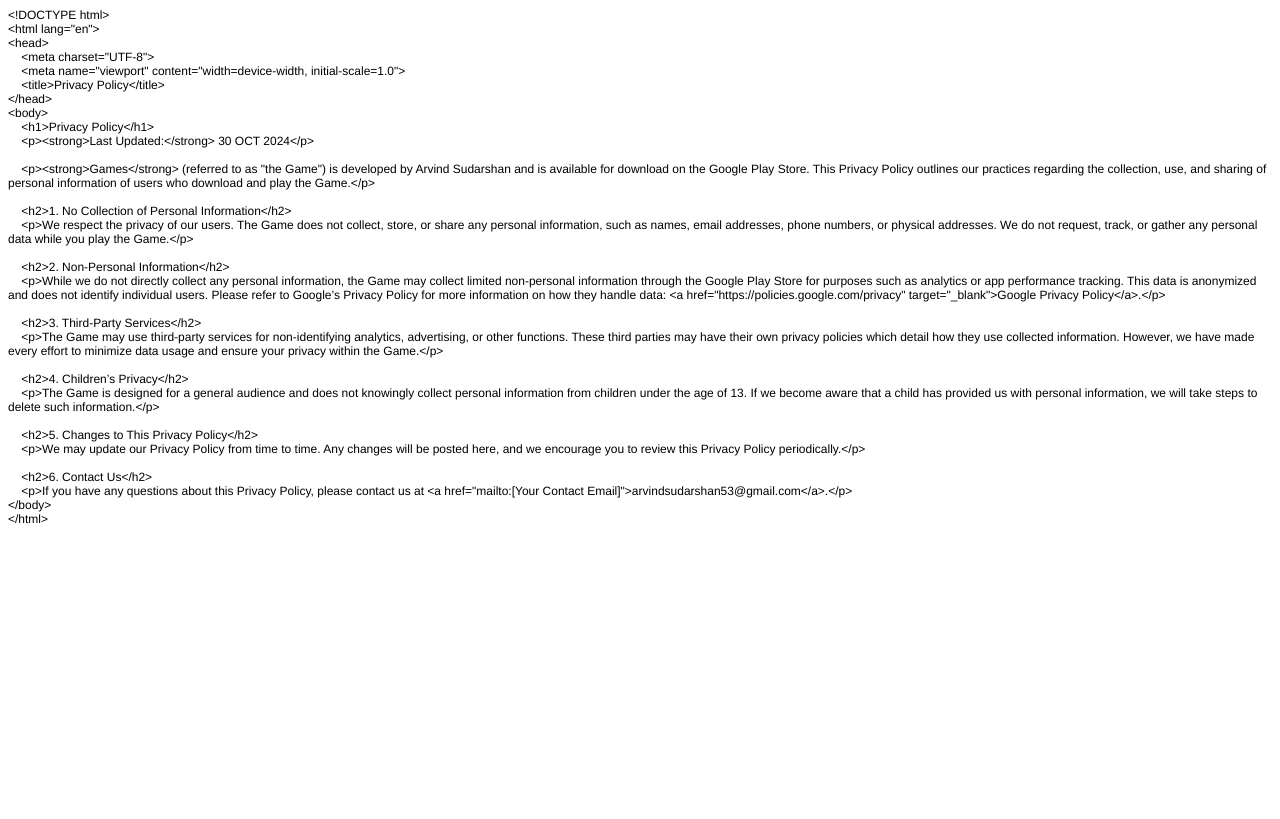
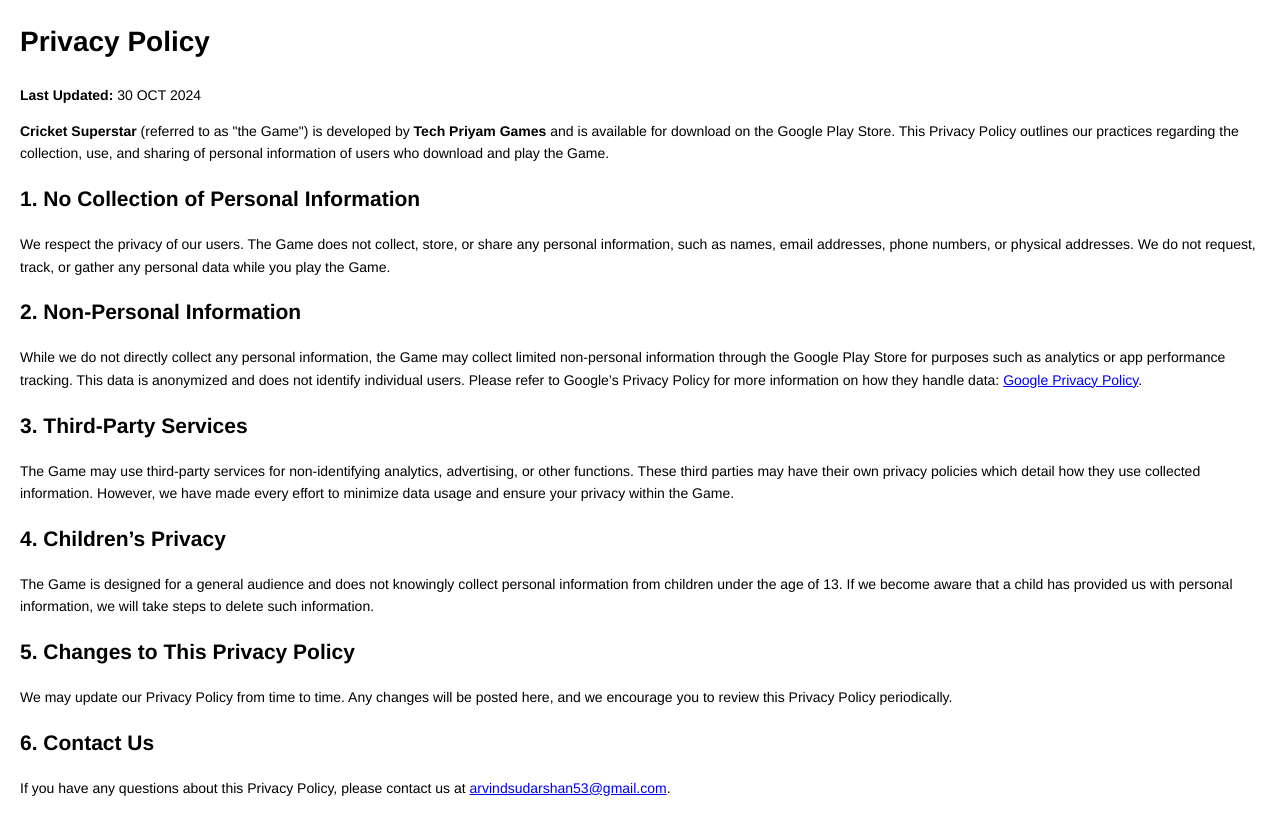
Before and after one commit to arvindsudarshan53/privacypolicy, a plain HTML site: page PrivacyPolicy.html in a window 1280 px wide. Drawn offline with Linux system fonts and the light colour scheme.

Commit message:
Update PrivacyPolicy.html

```diff
--- a/PrivacyPolicy.html
+++ b/PrivacyPolicy.html
@@ -3,46 +3,36 @@
 <head>
   <meta http-equiv="Content-Type" content="text/html; charset=utf-8">
   <meta http-equiv="Content-Style-Type" content="text/css">
-  <title></title>
-  <meta name="Generator" content="Cocoa HTML Writer">
-  <meta name="CocoaVersion" content="2299.7">
+  <title>Privacy Policy</title>
+  <meta name="viewport" content="width=device-width, initial-scale=1.0">
   <style type="text/css">
-    p.p1 {margin: 0.0px 0.0px 0.0px 0.0px; font: 12.0px Helvetica}
-    p.p2 {margin: 0.0px 0.0px 0.0px 0.0px; font: 12.0px Helvetica; min-height: 14.0px}
+    body { font-family: Helvetica, sans-serif; font-size: 14px; line-height: 1.6; margin: 20px; }
   </style>
 </head>
 <body>
-<p class="p1">&lt;!DOCTYPE html&gt;</p>
-<p class="p1">&lt;html lang="en"&gt;</p>
-<p class="p1">&lt;head&gt;</p>
-<p class="p1"><span class="Apple-converted-space">    </span>&lt;meta charset="UTF-8"&gt;</p>
-<p class="p1"><span class="Apple-converted-space">    </span>&lt;meta name="viewport" content="width=device-width, initial-scale=1.0"&gt;</p>
-<p class="p1"><span class="Apple-converted-space">    </span>&lt;title&gt;Privacy Policy&lt;/title&gt;</p>
-<p class="p1">&lt;/head&gt;</p>
-<p class="p1">&lt;body&gt;</p>
-<p class="p1"><span class="Apple-converted-space">    </span>&lt;h1&gt;Privacy Policy&lt;/h1&gt;</p>
-<p class="p1"><span class="Apple-converted-space">    </span>&lt;p&gt;&lt;strong&gt;Last Updated:&lt;/strong&gt; 30 OCT 2024&lt;/p&gt;</p>
-<p class="p2"><br></p>
-<p class="p1"><span class="Apple-converted-space">    </span>&lt;p&gt;&lt;strong&gt;Games&lt;/strong&gt; (referred to as "the Game") is developed by Arvind Sudarshan and is available for download on the Google Play Store. This Privacy Policy outlines our practices regarding the collection, use, and sharing of personal information of users who download and play the Game.&lt;/p&gt;</p>
-<p class="p2"><br></p>
-<p class="p1"><span class="Apple-converted-space">    </span>&lt;h2&gt;1. No Collection of Personal Information&lt;/h2&gt;</p>
-<p class="p1"><span class="Apple-converted-space">    </span>&lt;p&gt;We respect the privacy of our users. The Game does not collect, store, or share any personal information, such as names, email addresses, phone numbers, or physical addresses. We do not request, track, or gather any personal data while you play the Game.&lt;/p&gt;</p>
-<p class="p2"><br></p>
-<p class="p1"><span class="Apple-converted-space">    </span>&lt;h2&gt;2. Non-Personal Information&lt;/h2&gt;</p>
-<p class="p1"><span class="Apple-converted-space">    </span>&lt;p&gt;While we do not directly collect any personal information, the Game may collect limited non-personal information through the Google Play Store for purposes such as analytics or app performance tracking. This data is anonymized and does not identify individual users. Please refer to Google’s Privacy Policy for more information on how they handle data: &lt;a href="https://policies.google.com/privacy" target="_blank"&gt;Google Privacy Policy&lt;/a&gt;.&lt;/p&gt;</p>
-<p class="p2"><br></p>
-<p class="p1"><span class="Apple-converted-space">    </span>&lt;h2&gt;3. Third-Party Services&lt;/h2&gt;</p>
-<p class="p1"><span class="Apple-converted-space">    </span>&lt;p&gt;The Game may use third-party services for non-identifying analytics, advertising, or other functions. These third parties may have their own privacy policies which detail how they use collected information. However, we have made every effort to minimize data usage and ensure your privacy within the Game.&lt;/p&gt;</p>
-<p class="p2"><br></p>
-<p class="p1"><span class="Apple-converted-space">    </span>&lt;h2&gt;4. Children’s Privacy&lt;/h2&gt;</p>
-<p class="p1"><span class="Apple-converted-space">    </span>&lt;p&gt;The Game is designed for a general audience and does not knowingly collect personal information from children under the age of 13. If we become aware that a child has provided us with personal information, we will take steps to delete such information.&lt;/p&gt;</p>
-<p class="p2"><br></p>
-<p class="p1"><span class="Apple-converted-space">    </span>&lt;h2&gt;5. Changes to This Privacy Policy&lt;/h2&gt;</p>
-<p class="p1"><span class="Apple-converted-space">    </span>&lt;p&gt;We may update our Privacy Policy from time to time. Any changes will be posted here, and we encourage you to review this Privacy Policy periodically.&lt;/p&gt;</p>
-<p class="p2"><br></p>
-<p class="p1"><span class="Apple-converted-space">    </span>&lt;h2&gt;6. Contact Us&lt;/h2&gt;</p>
-<p class="p1"><span class="Apple-converted-space">    </span>&lt;p&gt;If you have any questions about this Privacy Policy, please contact us at &lt;a href="mailto:[Your Contact Email]"&gt;arvindsudarshan53@gmail.com&lt;/a&gt;.&lt;/p&gt;</p>
-<p class="p1">&lt;/body&gt;</p>
-<p class="p1">&lt;/html&gt;</p>
+  <h1>Privacy Policy</h1>
+  <p><strong>Last Updated:</strong> 30 OCT 2024</p>
+
+  <p><strong>Cricket Superstar</strong> (referred to as "the Game") is developed by <strong>Tech Priyam Games</strong> and is available for download on the Google Play Store. This Privacy Policy outlines our practices regarding the collection, use, and sharing of personal information of users who download and play the Game.</p>
+
+  <h2>1. No Collection of Personal Information</h2>
+  <p>We respect the privacy of our users. The Game does not collect, store, or share any personal information, such as names, email addresses, phone numbers, or physical addresses. We do not request, track, or gather any personal data while you play the Game.</p>
+
+  <h2>2. Non-Personal Information</h2>
+  <p>While we do not directly collect any personal information, the Game may collect limited non-personal information through the Google Play Store for purposes such as analytics or app performance tracking. This data is anonymized and does not identify individual users. Please refer to Google’s Privacy Policy for more information on how they handle data:
+    <a href="https://policies.google.com/privacy" target="_blank">Google Privacy Policy</a>.
+  </p>
+
+  <h2>3. Third-Party Services</h2>
+  <p>The Game may use third-party services for non-identifying analytics, advertising, or other functions. These third parties may have their own privacy policies which detail how they use collected information. However, we have made every effort to minimize data usage and ensure your privacy within the Game.</p>
+
+  <h2>4. Children’s Privacy</h2>
+  <p>The Game is designed for a general audience and does not knowingly collect personal information from children under the age of 13. If we become aware that a child has provided us with personal information, we will take steps to delete such information.</p>
+
+  <h2>5. Changes to This Privacy Policy</h2>
+  <p>We may update our Privacy Policy from time to time. Any changes will be posted here, and we encourage you to review this Privacy Policy periodically.</p>
+
+  <h2>6. Contact Us</h2>
+  <p>If you have any questions about this Privacy Policy, please contact us at <a href="mailto:arvindsudarshan53@gmail.com">arvindsudarshan53@gmail.com</a>.</p>
 </body>
 </html>
```
